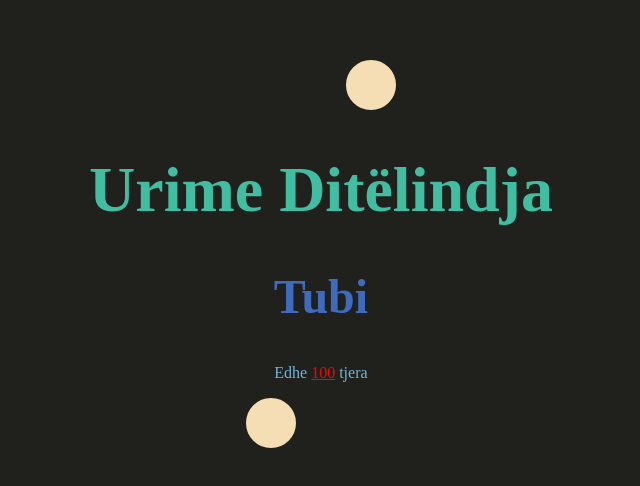
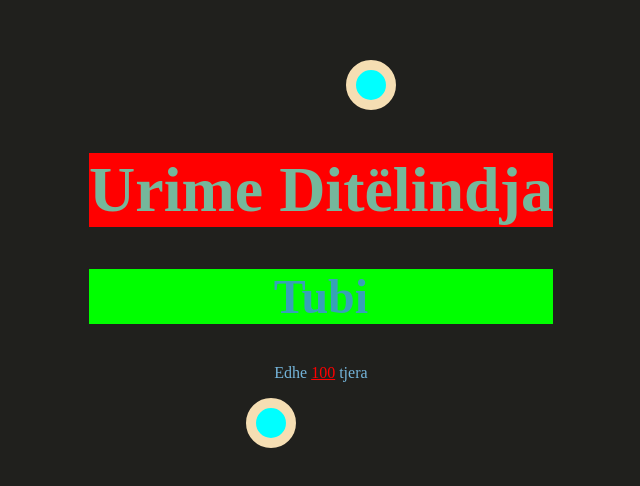
Before and after one commit to ArDiAa89/Tubi, a plain HTML site: page index.html in a window 1280 px wide. Shown: the part 146-632 px from the top of the page, without its empty margins (319-959 px from the left). Drawn offline with Linux system fonts and the light colour scheme.

Commit message:
Update style.css

```diff
--- a/style.css
+++ b/style.css
@@ -17,6 +17,7 @@ body{
 }
 h1{
     font-size: 0rem;
+    background-color:red;
     color: rgba(73, 240, 204, 0.76);
     opacity: 0;
     transition: all 3s ease-in-out;
@@ -24,7 +25,7 @@ h1{
     z-index: 2;
 }
 h2{
-
+    background-color:lime;
     font-size: 0rem;
     color: rgba(73, 131, 240, 0.76);
     opacity: 0;
@@ -38,7 +39,7 @@ h2{
 #B1{
     width: 50px;
     height: 50px;
-    background-color: wheat;
+    background-color: cyan;
     border: 10px solid;
     border-radius: 50%;
     color: wheat;
@@ -49,7 +50,7 @@ h2{
 #B2{
     width: 50px;
     height: 50px;
-    background-color: wheat;
+    background-color: cyan;
     border: 10px solid;
     border-radius: 50%;
     color: wheat;
```
